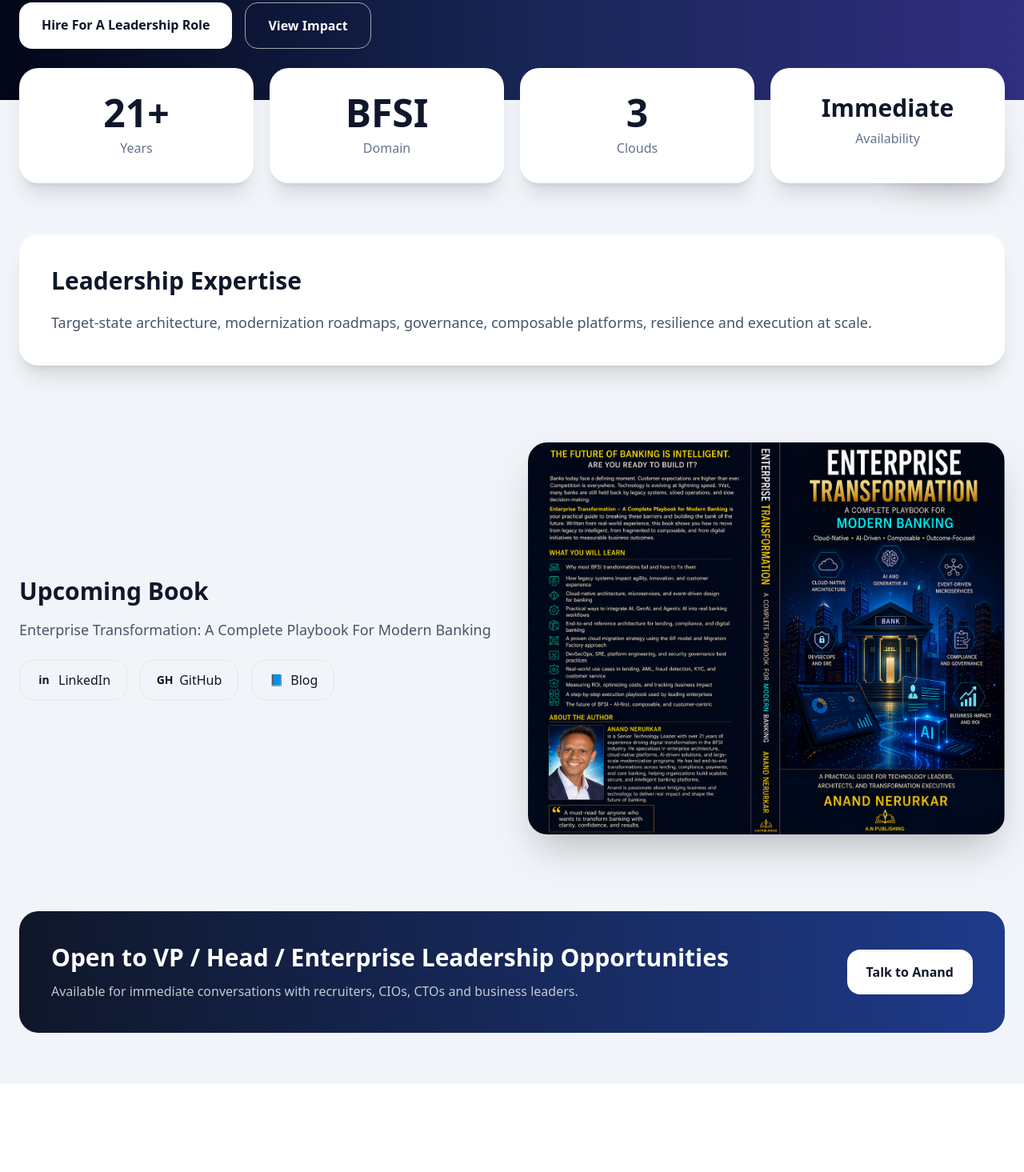
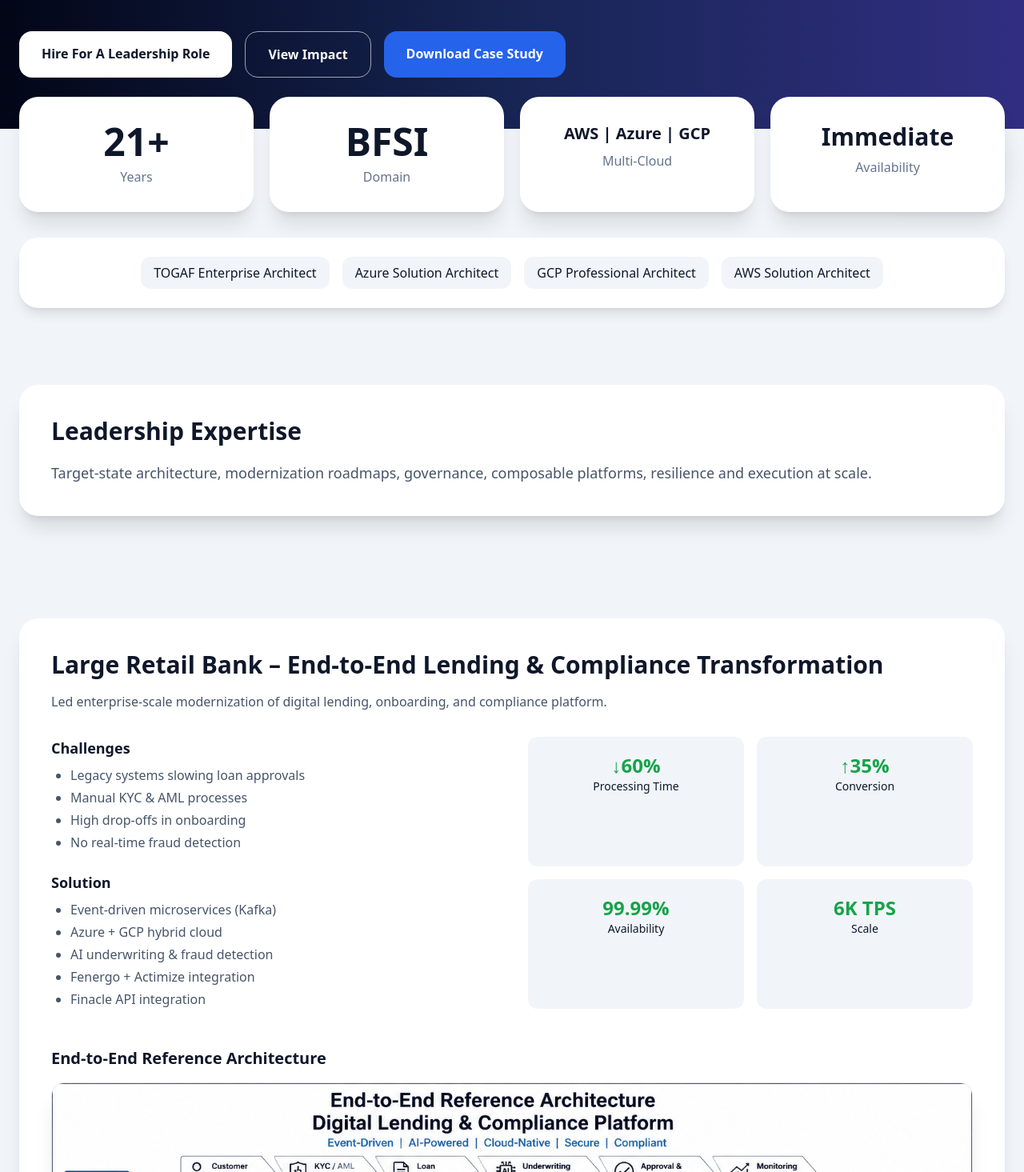
Before and after one commit to anerurkar/anandn-portfolio, a React (Vite) app: page / in a window 1280 px wide. Shown: the part 565-2030 px from the top of the page at 80% size. Before the commit the page ends 1920 px from the top, so only its background shows below. Built offline with nearby package versions, Linux system fonts and the light colour scheme.

Commit message:
updated images and case study

```diff
--- a/src/App.jsx
+++ b/src/App.jsx
@@ -30,11 +30,12 @@ export default function ExecutivePortfolio() {
 
   return (
     <main className="min-h-screen bg-slate-100 text-slate-900">
+
       {/* HERO */}
       <section className="bg-gradient-to-r from-slate-950 via-blue-950 to-indigo-900 text-white">
         <div className="max-w-7xl mx-auto px-6 py-16">
           <div className="flex justify-between items-start gap-8 flex-col md:flex-row">
-            {/* LEFT */}
+
             <div className="max-w-4xl">
               <p className="uppercase tracking-[0.25em] text-white/70 text-sm">
                 World-Class Executive Portfolio
@@ -44,25 +45,25 @@ export default function ExecutivePortfolio() {
                 Anand Nerurkar
               </h1>
 
+              <p className="mt-3 text-white/70">
+                📍 Mumbai | 📞 +91 9890127922
+              </p>
+
               <p className="mt-3 text-xl text-white/80">
                 Trusted by enterprise-scale transformation environments
               </p>
 
               <h2 className="mt-10 text-3xl md:text-4xl leading-tight">
-                VP Technology | Enterprise Architect | Cloud, AI & BFSI
-                Transformation Leader
+                VP Technology | Enterprise Architect | Cloud, AI & BFSI Transformation Leader
               </h2>
 
-              {/* TABS */}
               <div className="flex flex-wrap gap-3 mt-8">
                 {Object.keys(tabs).map((t) => (
                   <button
                     key={t}
                     onClick={() => setTab(t)}
                     className={`px-5 py-3 rounded-full transition ${
-                      tab === t
-                        ? 'bg-white/20'
-                        : 'bg-white/10 hover:bg-white/15'
+                      tab === t ? 'bg-white/20' : 'bg-white/10 hover:bg-white/15'
                     }`}
                   >
                     {t}
@@ -71,29 +72,25 @@ export default function ExecutivePortfolio() {
               </div>
 
               <p className="mt-8 text-xl md:text-2xl text-white/85 leading-relaxed">
-                21+ years leading enterprise modernization, engineering
-                transformation, cloud strategy, and AI-led innovation across
-                banking, financial services, payments, compliance, and regulated
-                industries.
+                21+ years leading enterprise modernization, engineering transformation, cloud strategy, and AI-led innovation across banking, financial services, payments, compliance, and regulated industries.
               </p>
 
               <div className="mt-10 flex flex-wrap gap-4">
-                <a
-                  href="#contact"
-                  className="bg-white text-slate-900 px-7 py-4 rounded-2xl font-semibold"
-                >
+                <a href="#contact" className="bg-white text-slate-900 px-7 py-4 rounded-2xl font-semibold">
                   Hire For A Leadership Role
                 </a>
-                <a
-                  href="#impact"
-                  className="border border-white/60 px-7 py-4 rounded-2xl font-semibold"
-                >
+
+                <a href="#impact" className="border border-white/60 px-7 py-4 rounded-2xl font-semibold">
                   View Impact
+                </a>
+
+
+				<a href="/Anand_Nerurkar_Case_Study_v2.pdf" download="Anand_Nerurkar_Case_Study.pdf" className="bg-blue-600 text-white px-7 py-4 rounded-2xl font-semibold">
+					Download Case Study
 				</a>
               </div>
             </div>
 
-            {/* RIGHT */}
             <div className="flex flex-col gap-4 items-center md:items-end">
               <img
                 src="/profile-photo.jpeg"
@@ -128,14 +125,24 @@ export default function ExecutivePortfolio() {
           </div>
 
           <div className="bg-white rounded-3xl p-8 shadow-xl text-center">
-            <div className="text-5xl font-bold">{count.p}</div>
-            <div className="mt-2 text-slate-500">Clouds</div>
+            <div className="text-xl font-bold">AWS | Azure | GCP</div>
+            <div className="mt-2 text-slate-500">Multi-Cloud</div>
           </div>
 
           <div className="bg-white rounded-3xl p-8 shadow-xl text-center">
             <div className="text-3xl font-bold">Immediate</div>
             <div className="mt-2 text-slate-500">Availability</div>
           </div>
+        </div>
+      </section>
+
+      {/* CERTIFICATIONS */}
+      <section className="max-w-7xl mx-auto px-6 py-8">
+        <div className="bg-white rounded-3xl shadow-lg p-6 flex flex-wrap gap-4 justify-center text-sm md:text-base">
+          <span className="px-4 py-2 bg-slate-100 rounded-xl">TOGAF Enterprise Architect</span>
+          <span className="px-4 py-2 bg-slate-100 rounded-xl">Azure Solution Architect</span>
+          <span className="px-4 py-2 bg-slate-100 rounded-xl">GCP Professional Architect</span>
+		  <span className="px-4 py-2 bg-slate-100 rounded-xl">AWS Solution Architect</span>
         </div>
       </section>
 
@@ -147,7 +154,79 @@ export default function ExecutivePortfolio() {
         </div>
       </section>
 
-      {/* BOOK + LINKS */}
+      {/* CASE STUDY */}
+      <section className="max-w-7xl mx-auto px-6 py-16">
+        <div className="bg-white rounded-3xl shadow-xl p-10">
+          <h3 className="text-3xl font-bold">
+            Large Retail Bank – End-to-End Lending & Compliance Transformation
+          </h3>
+
+          <p className="mt-4 text-slate-600">
+            Led enterprise-scale modernization of digital lending, onboarding, and compliance platform.
+          </p>
+
+          <div className="grid md:grid-cols-2 gap-10 mt-8">
+
+            <div>
+              <h4 className="font-semibold text-lg">Challenges</h4>
+              <ul className="list-disc ml-6 mt-2 text-slate-600 space-y-1">
+                <li>Legacy systems slowing loan approvals</li>
+                <li>Manual KYC & AML processes</li>
+                <li>High drop-offs in onboarding</li>
+                <li>No real-time fraud detection</li>
+              </ul>
+
+              <h4 className="font-semibold text-lg mt-6">Solution</h4>
+              <ul className="list-disc ml-6 mt-2 text-slate-600 space-y-1">
+                <li>Event-driven microservices (Kafka)</li>
+                <li>Azure + GCP hybrid cloud</li>
+                <li>AI underwriting & fraud detection</li>
+                <li>Fenergo + Actimize integration</li>
+                <li>Finacle API integration</li>
+              </ul>
+            </div>
+
+            <div className="grid grid-cols-2 gap-4">
+              <div className="bg-slate-100 p-5 rounded-xl text-center">
+                <div className="text-2xl font-bold text-green-600">↓60%</div>
+                <div className="text-sm">Processing Time</div>
+              </div>
+
+              <div className="bg-slate-100 p-5 rounded-xl text-center">
+                <div className="text-2xl font-bold text-green-600">↑35%</div>
+                <div className="text-sm">Conversion</div>
+              </div>
+
+              <div className="bg-slate-100 p-5 rounded-xl text-center">
+                <div className="text-2xl font-bold text-green-600">99.99%</div>
+                <div className="text-sm">Availability</div>
+              </div>
+
+              <div className="bg-slate-100 p-5 rounded-xl text-center">
+                <div className="text-2xl font-bold text-green-600">6K TPS</div>
+                <div className="text-sm">Scale</div>
+              </div>
+            </div>
+
+          </div>
+
+          {/* ✅ ARCHITECTURE DIAGRAM (ADDED ONLY THIS) */}
+          <div className="mt-12">
+            <h4 className="text-xl font-semibold mb-4">
+              End-to-End Reference Architecture
+            </h4>
+
+            <img
+              src="/ref-arch-digital-lending.png"
+              alt="Digital Lending Architecture"
+              className="rounded-2xl shadow-xl w-full border"
+            />
+          </div>
+
+        </div>
+      </section>
+
+      {/* BOOK */}
       <section className="max-w-7xl mx-auto px-6 py-8 grid md:grid-cols-2 gap-10 items-center">
         <div>
           <h3 className="text-3xl font-bold">Upcoming Book</h3>
@@ -156,40 +235,21 @@ export default function ExecutivePortfolio() {
           </p>
 
           <div className="mt-6 flex gap-4 flex-wrap">
-            <a
-              href="https://www.linkedin.com/in/anand-nerurkar-9868079/"
-              target="_blank"
-              rel="noreferrer"
-              className="px-5 py-3 rounded-2xl border flex gap-2 items-center"
-            >
+            <a href="https://www.linkedin.com/in/anand-nerurkar-9868079/" target="_blank" rel="noreferrer" className="px-5 py-3 rounded-2xl border flex gap-2 items-center">
               <Icon>in</Icon>LinkedIn
             </a>
 
-            <a
-              href="https://github.com/anerurkar"
-              target="_blank"
-              rel="noreferrer"
-              className="px-5 py-3 rounded-2xl border flex gap-2 items-center"
-            >
+            <a href="https://github.com/anerurkar" target="_blank" rel="noreferrer" className="px-5 py-3 rounded-2xl border flex gap-2 items-center">
               <Icon>GH</Icon>GitHub
             </a>
 
-            <a
-              href="https://ananndnerurkar.wixsite.com/website"
-              target="_blank"
-              rel="noreferrer"
-              className="px-5 py-3 rounded-2xl border flex gap-2 items-center"
-            >
+            <a href="https://ananndnerurkar.wixsite.com/website" target="_blank" rel="noreferrer" className="px-5 py-3 rounded-2xl border flex gap-2 items-center">
               <Icon>📘</Icon>Blog
             </a>
           </div>
         </div>
 
-        <img
-          src="/book-cover.png"
-          className="rounded-3xl shadow-2xl w-full"
-          alt="Book"
-        />
+        <img src="/book-cover.png" className="rounded-3xl shadow-2xl w-full" alt="Book" />
       </section>
 
       {/* CONTACT */}
@@ -200,9 +260,10 @@ export default function ExecutivePortfolio() {
               Open to VP / Head / Enterprise Leadership Opportunities
             </h3>
             <p className="mt-3 text-white/75">
-        Available for immediate conversations with recruiters, CIOs, CTOs and business leaders.
+              Mumbai | +91 9890127922
             </p>
           </div>
+
           <a
             href="https://mail.google.com/mail/?view=cm&fs=1&to=anannd.nerurkar@gmail.com"
             target="_blank"
@@ -221,6 +282,7 @@ export default function ExecutivePortfolio() {
       >
         <Icon>☎</Icon>WhatsApp
       </a>
+
     </main>
   );
 }
```
Also changed, not shown: index.html (+21 -10 lines), public/ref-arch-digital-lending.png (added), 1 other file (tests, documents, lock files or other folders). Lines whose indentation alone changed are shown as unchanged.
